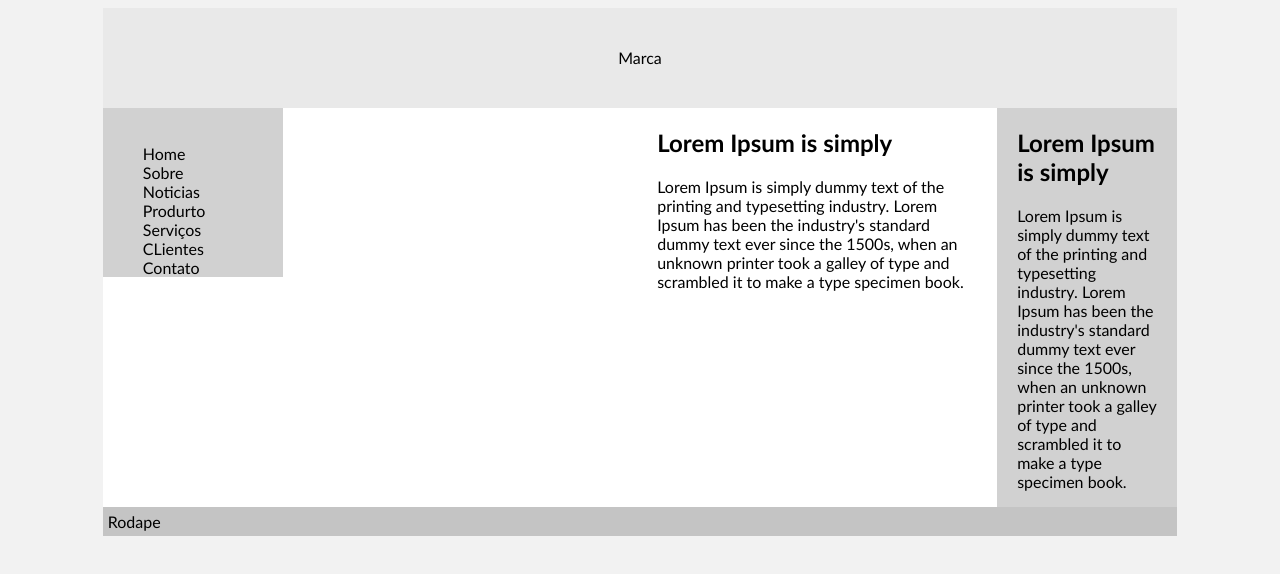
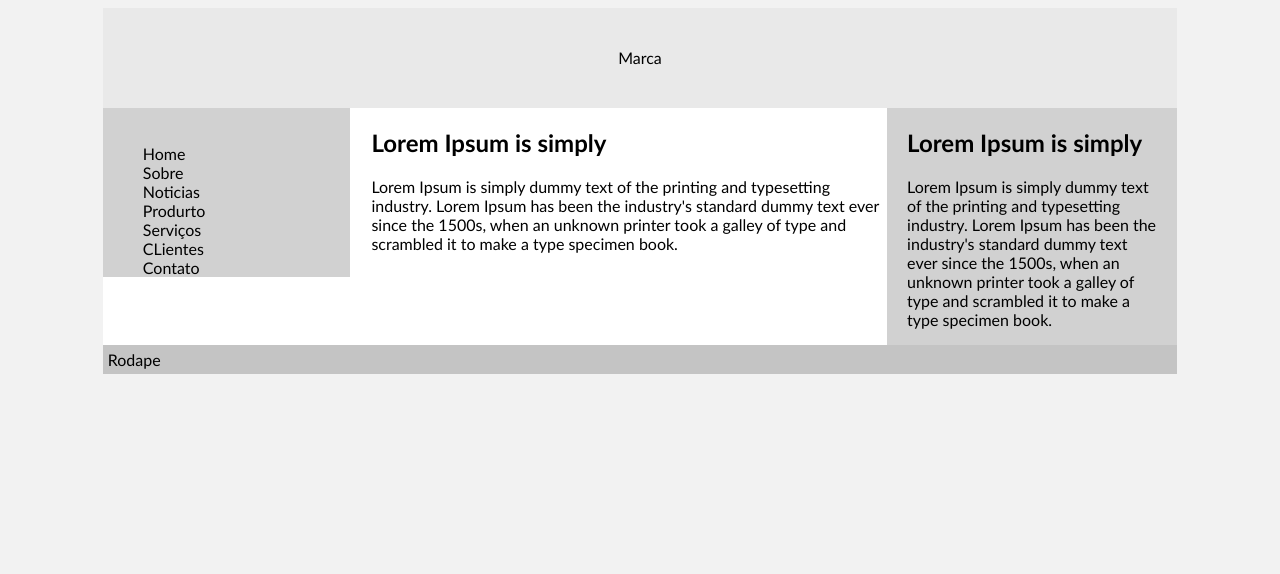
Before and after one commit to italo-gvdc/css3, a plain HTML site: page Aula 60/layout.html in a window 1280 px wide. Drawn offline with Linux system fonts and the light colour scheme.

Commit message:
Conclusão da aula

```diff
--- a/Aula 60/estilo.css
+++ b/Aula 60/estilo.css
@@ -10,6 +10,8 @@ body {
 	width: 85%;
 	margin: 0 auto;
 	background: #fff;
+	min-width: 720px;
+	max-width: 1280px;
 }
 
 #marca {
@@ -21,17 +23,17 @@ body {
 
 #conteudo {
 
-	width: 520px;
+	width: 75%;
 	float: right;
 }
 
 #conteudo-principal{
-	width: 320px;
+	width: 64%;
 	float: left;
 }
 
 #conteudo-secundario {
-	width: 180px;
+	width: 36%;
 	float: right;
 	background: #d1d1d1;
 }
@@ -46,7 +48,7 @@ body {
 
 #navegacao {
 
-	width: 180px;
+	width: 23%;
 	float: 180px;
 	padding-top: 20px;
 	background: #d1d1d1;
```
